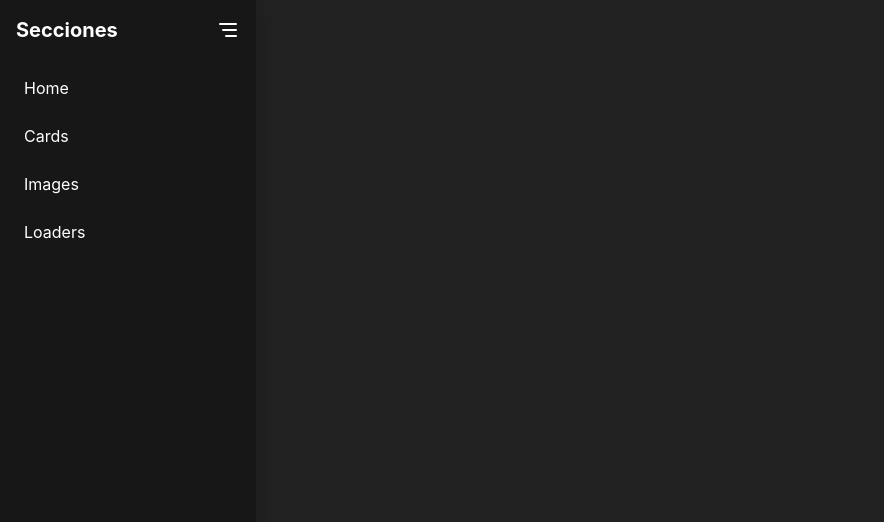
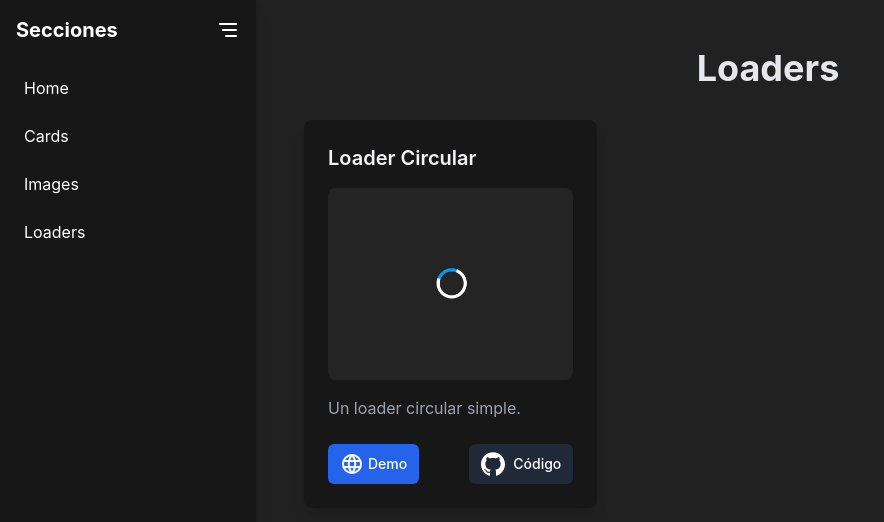
Before and after one commit to AdrianGerman/heim-components, a React (Vite) app in the folder web/: page /loaders in a window 1280 px wide. Shown: the top 522 px of the page, without its empty margins (0-884 px from the left). Built offline with nearby package versions, Linux system fonts and the light colour scheme.

Commit message:
loaders component

```diff
--- a/web/src/App.jsx
+++ b/web/src/App.jsx
@@ -4,6 +4,7 @@ import Home from "./components/Home"
 import Sidebar from "./components/Sidebar"
 import Cards from "./components/pages/Cards"
 import Images from "./components/pages/Images"
+import Loaders from "./components/pages/Loaders"
 
 import { Menu } from "./components/icons/Menu"
 
@@ -45,6 +46,7 @@ function App() {
             <Route path="/" element={<Home />} />
             <Route path="/cards" element={<Cards />} />
             <Route path="/images" element={<Images />} />
+            <Route path="/loaders" element={<Loaders />} />
           </Routes>
         </main>
       </div>
--- /dev/null
+++ b/web/src/components/pages/Loaders.jsx
@@ -0,0 +1,58 @@
+import { components } from "../../data/components"
+import { Demo } from "../icons/Demo"
+import { Github } from "../icons/Github"
+
+const Loaders = () => {
+  return (
+    <div className="p-6">
+      <h1 className="text-4xl font-bold text-center text-gray-200 mb-8">
+        Loaders
+      </h1>
+      <div className="grid grid-cols-1 md:grid-cols-2 lg:grid-cols-3 gap-6">
+        {components.loaders.map((component, index) => (
+          <div
+            key={index}
+            className="bg-[#171717] shadow-lg p-6 rounded-lg hover:shadow-2xl transform hover:-translate-y-1 transition duration-300"
+          >
+            <h2 className="text-xl font-semibold text-gray-100 mb-4">
+              {component.name}
+            </h2>
+
+            <a href={component.fileUrl} target="_blank">
+              <img
+                src={component.image}
+                alt={component.name}
+                className="w-full h-48 object-cover rounded-lg mb-4"
+              />
+            </a>
+
+            <p className="text-gray-400 mb-6">{component.description}</p>
+
+            <div className="flex justify-between">
+              <a
+                href={component.fileUrl}
+                target="_blank"
+                rel="noopener noreferrer"
+                className="flex items-center gap-1 px-3 py-2 text-sm font-medium text-center text-white bg-blue-600 rounded-md hover:bg-blue-700 transition"
+              >
+                <Demo />
+                Demo
+              </a>
+              <a
+                href={component.codeUrl}
+                target="_blank"
+                rel="noopener noreferrer"
+                className="flex items-center px-3 py-2 text-sm font-medium text-center text-white bg-gray-800 rounded-md hover:bg-gray-700 transition"
+              >
+                <Github />
+                Código
+              </a>
+            </div>
+          </div>
+        ))}
+      </div>
+    </div>
+  )
+}
+
+export default Loaders
```
